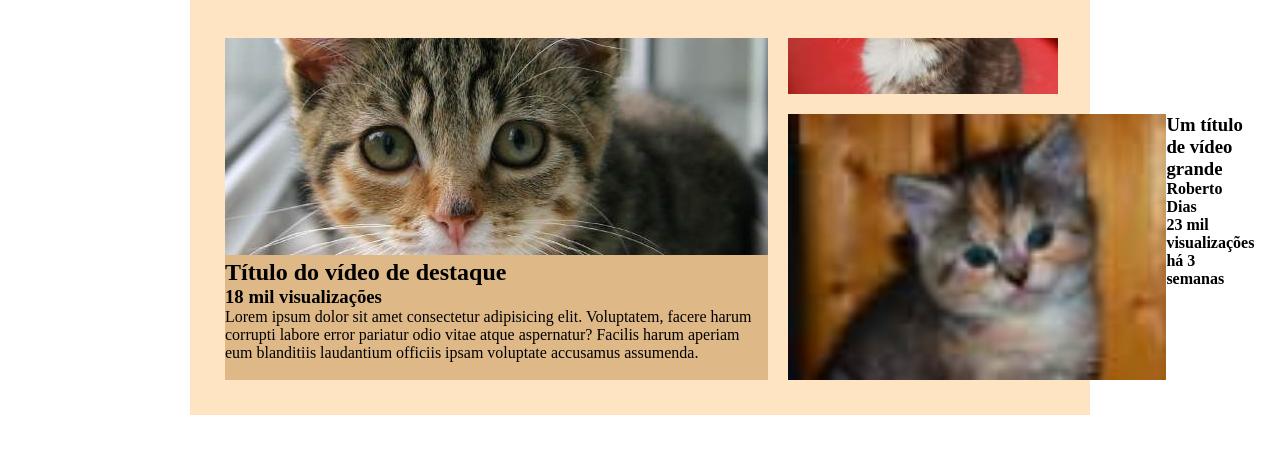
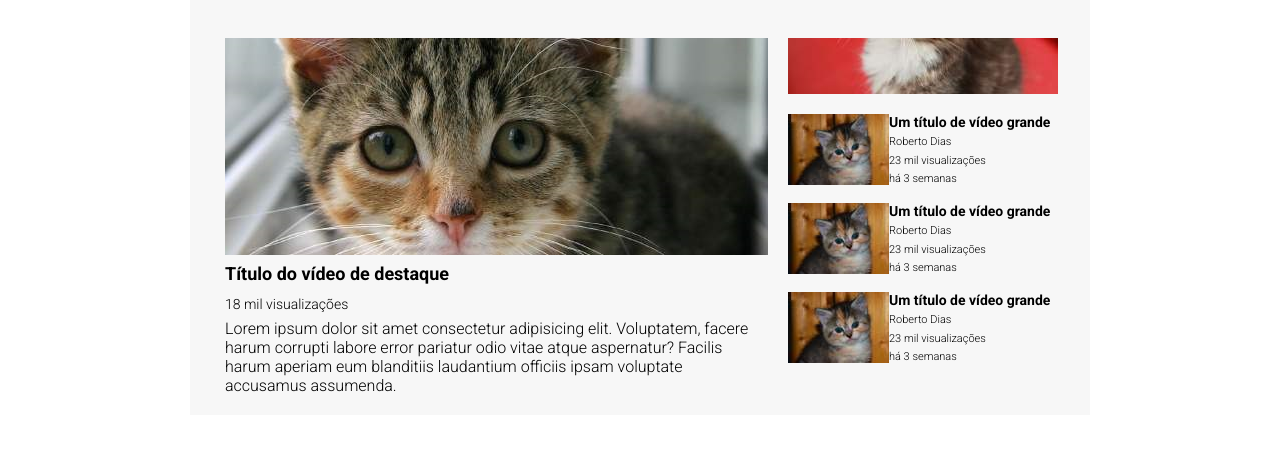
Before and after one commit to AlexandreDamaso/devquest_layout_youtube, a plain HTML site: page index.html in a window 1280 px wide. Drawn offline with Linux system fonts and the light colour scheme.

Commit message:
atualizacao

```diff
--- a/index.html
+++ b/index.html
@@ -18,12 +18,32 @@
         </div>
         <div class="propaganda"><img src="./src/img/propaganda.jfif" alt=""></div>
         <div class="video-lista">
-            <img src="./src/img/tela_menor.jfif" alt="">
             <div class="thumb-video">
-                <h3 class="titulo-lista">Um título de vídeo grande</h3>
-                <h4 class="autor-lista">Roberto Dias</h4>
-                <h4 class="visualizacao-lista">23 mil visualizações</h4>
-                <h4 class="tempo-lista">há 3 semanas</h4>
+                <img src="./src/img/tela_menor.jfif" alt="">
+                <div class="thumb-descricao">
+                    <h3 class="titulo-lista">Um título de vídeo grande</h3>
+                    <h4 class="autor-lista">Roberto Dias</h4>
+                    <h4 class="visualizacao-lista">23 mil visualizações</h4>
+                    <h4 class="tempo-lista">há 3 semanas</h4>
+                </div>
+            </div>
+            <div class="thumb-video">
+                <img src="./src/img/tela_menor.jfif" alt="">
+                <div class="thumb-descricao">
+                    <h3 class="titulo-lista">Um título de vídeo grande</h3>
+                    <h4 class="autor-lista">Roberto Dias</h4>
+                    <h4 class="visualizacao-lista">23 mil visualizações</h4>
+                    <h4 class="tempo-lista">há 3 semanas</h4>
+                </div>
+            </div>
+            <div class="thumb-video">
+                <img src="./src/img/tela_menor.jfif" alt="">
+                <div class="thumb-descricao">
+                    <h3 class="titulo-lista">Um título de vídeo grande</h3>
+                    <h4 class="autor-lista">Roberto Dias</h4>
+                    <h4 class="visualizacao-lista">23 mil visualizações</h4>
+                    <h4 class="tempo-lista">há 3 semanas</h4>
+                </div>
             </div>
         </div>
     </main>
--- a/src/css/standard.css
+++ b/src/css/standard.css
@@ -7,25 +7,21 @@
 body {
     display: flex;
     justify-content: center;
+    font-family: 'roboto', sans-serif;
 }
 .layout {
     width: 900px;
     height: 415px;
     padding: 38px 35px 35px 35px;
-    background-color: bisque;
+    background-color: #F7F7F7;
 }
-/* .video-principal {
-    width: 543px;
-    background-color: brown;
-} */
-.propaganda {
-    display: flex;
-    justify-content: center;
+.titulo-lista {
+    font-size: 14px;
+    font-weight: 700;
 }
-.video-lista {
-    display: flex;
-    height: auto;
+.autor-lista,
+.visualizacao-lista,
+.tempo-lista {
+    font-size: 11px;
+    font-weight: 300;
 }
-/* .video-lista img {
-    display: block;
-} */
--- a/src/css/style.css
+++ b/src/css/style.css
@@ -7,7 +7,6 @@
 }
 .video-principal {
     grid-area: video-principal;
-    background-color: burlywood;
 }
 .propaganda {
     grid-area: propaganda;
@@ -15,5 +14,36 @@
 }
 .video-lista {
     grid-area: video-lista;
-    background-color: teal;
 }
+.propaganda {
+    display: flex;
+    justify-content: center;
+}
+.video-lista {
+    display: flex;
+    flex-direction: column;
+    gap: 18px;
+    height: 71px;
+}
+.titulo-principal {
+    font-size: 18px;
+    font-weight: 700;
+    line-height: 30px;
+}
+.visualizacao-principal {
+    font-size: 14px;
+    font-weight: 300;
+    line-height: 30px;
+}
+.descricao-principal {
+    font-size: 16px;
+    font-weight: 300;
+}
+.thumb-video {
+    display: flex;
+}
+.thumb-descricao {
+    display: flex;
+    flex-direction: column;
+    justify-content: space-between;
+}
```
